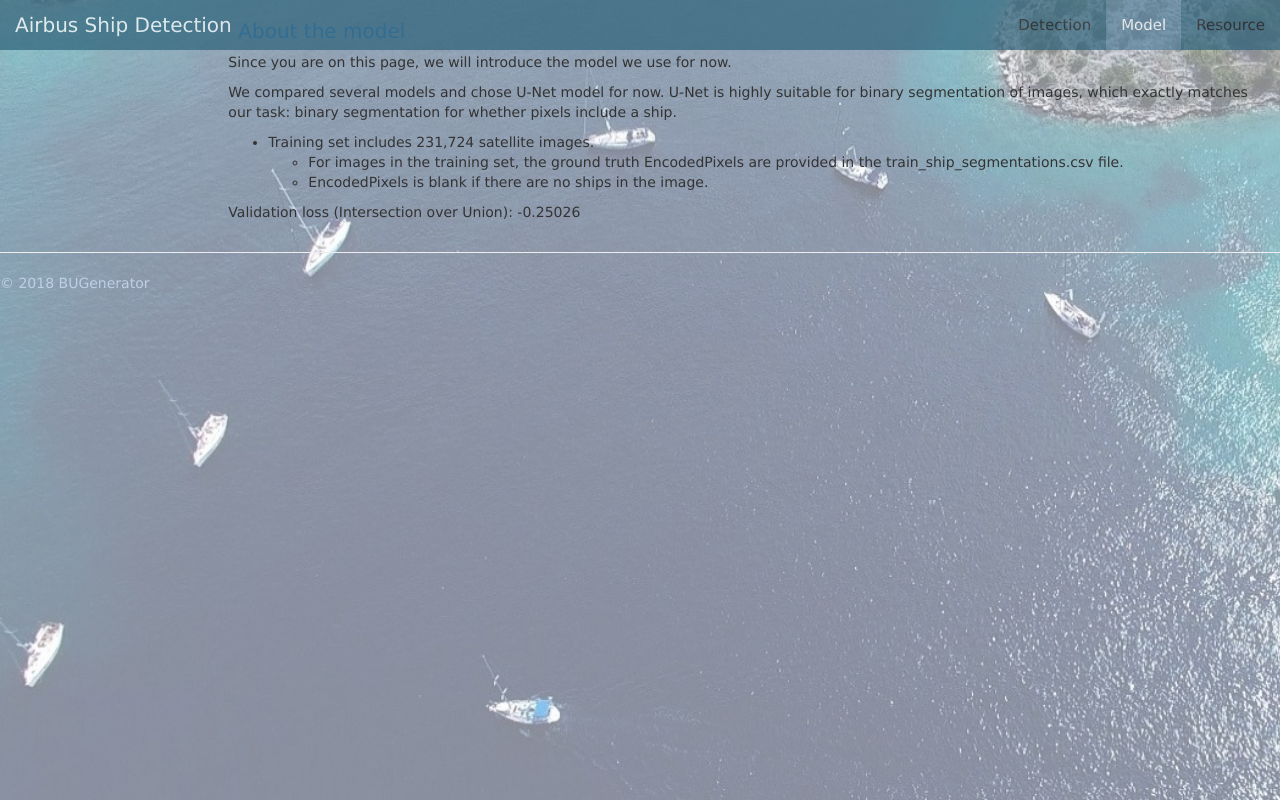
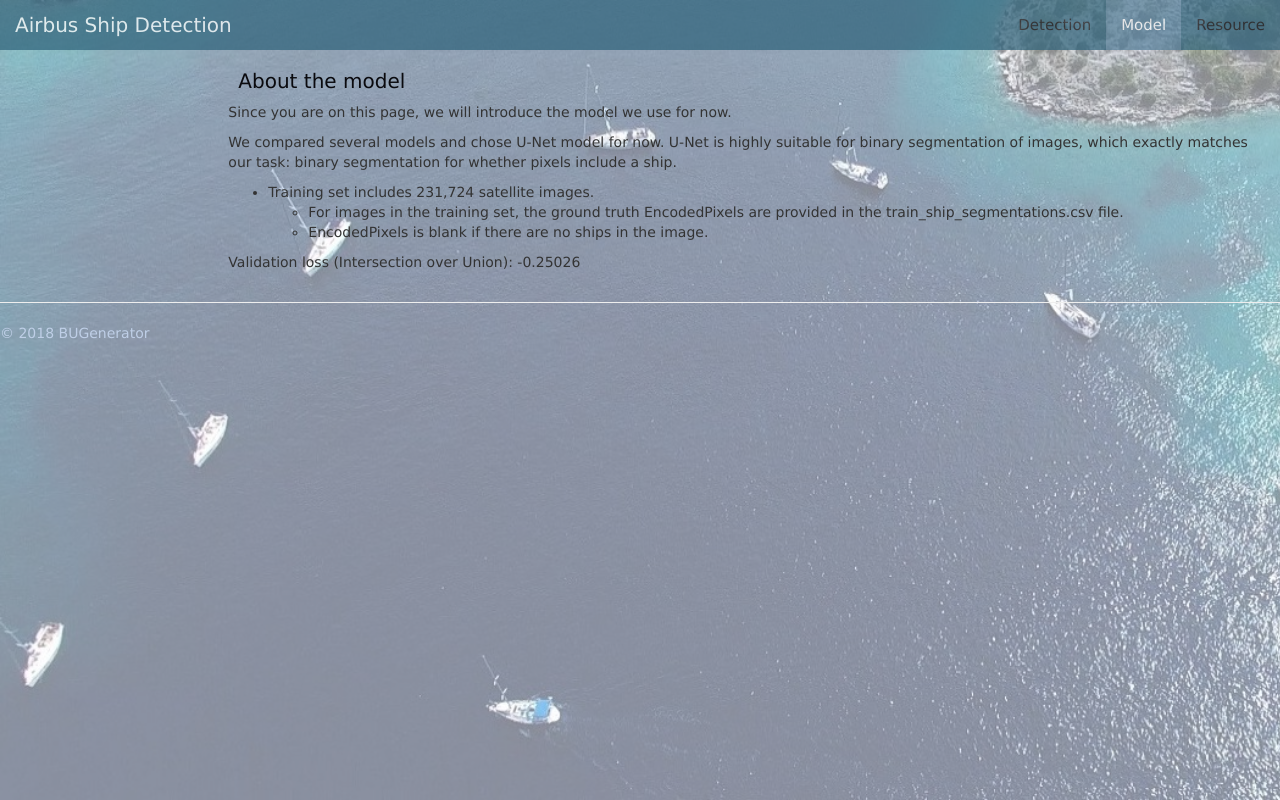
Before and after one commit to BUGenerator/Web, a Flask app: page /model in a window 1280 px wide. Run offline with Flask 2, Linux system fonts and the light colour scheme; some libraries are stand-ins or nearby versions.

Commit message:
delete result placeholder

```diff
--- a/templates/model.html
+++ b/templates/model.html
@@ -1,8 +1,8 @@
 {% extends "base.html" %}
 
 {% block content %}
-<div class="col-sm-9 col-sm-offset-3 col-md-10 col-md-offset-2 main">
-    <h2 style="font-size: 20px; padding-left: 10px; color: #428bca">About the model</h2>
+<div class="col-sm-9 col-sm-offset-3 col-md-10 col-md-offset-2" style="padding-top: 50px;">
+    <h2 style="font-size: 20px; padding-left: 10px; color: #0a0a0e">About the model</h2>
     <p>Since you are on this page, we will introduce the model we use for now.</p>
     <p>We compared several models and chose U-Net model for now. U-Net is highly suitable for binary segmentation of images, which exactly matches our task: binary segmentation for whether pixels include a ship.</p>
     <ul>
--- a/templates/upload.html
+++ b/templates/upload.html
@@ -15,7 +15,7 @@
                 <div id="original_img_bboxes" style="margin: 4px;position: absolute;top: 0;bottom: 0;left: 0;right: 0;"></div>
             </div>
             {% else %}
-            <img class="image-responsive img-thumbnail" src="{{ url_for('static', filename='image/input-holder.png') }}" style="width: 80%;">
+            <img class="image-responsive img-thumbnail" style="width: 70%;">
             {% endif %}
         </div>
         <div class="col-sm-6 col-sm-pull-6 placeholder" style="padding-top: 20px; padding-left: 30px">
```
